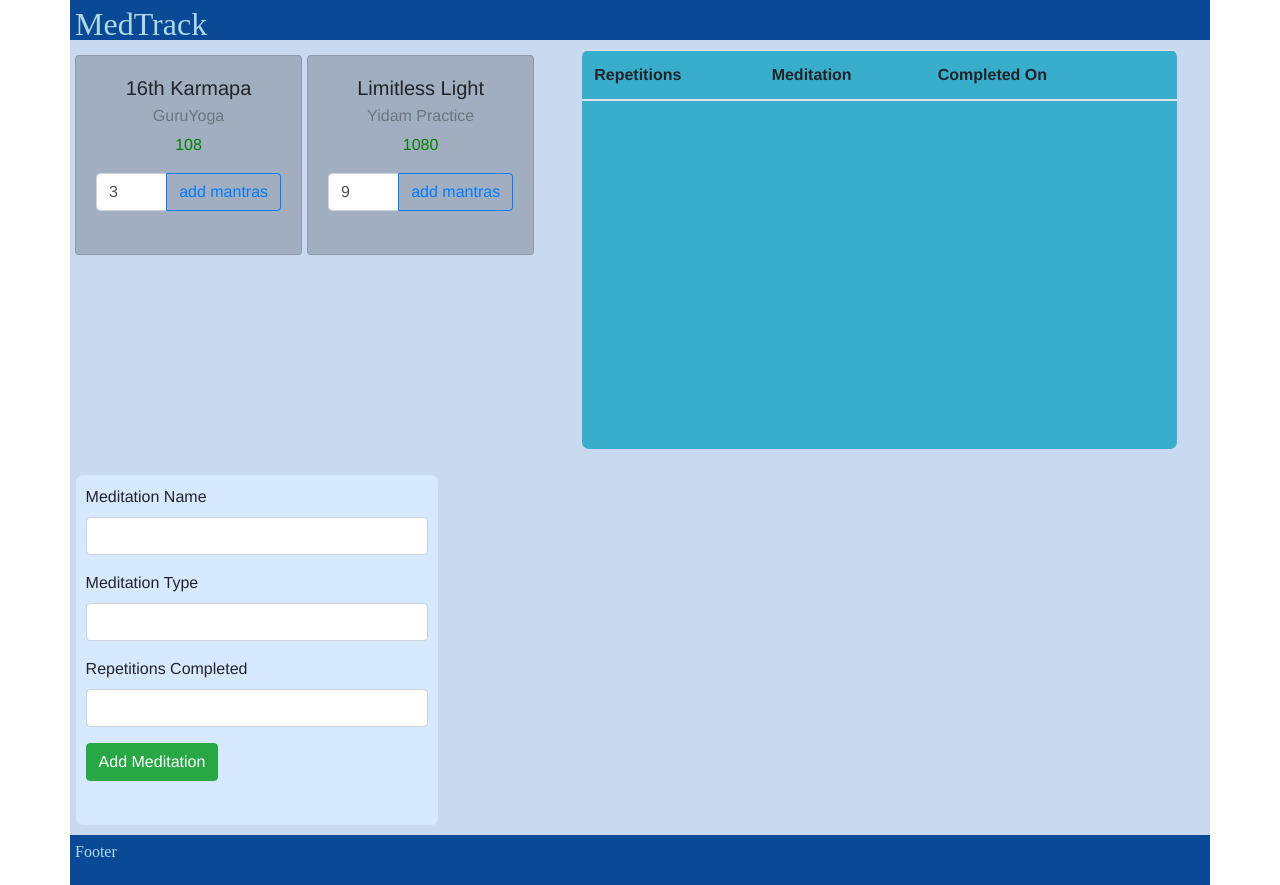
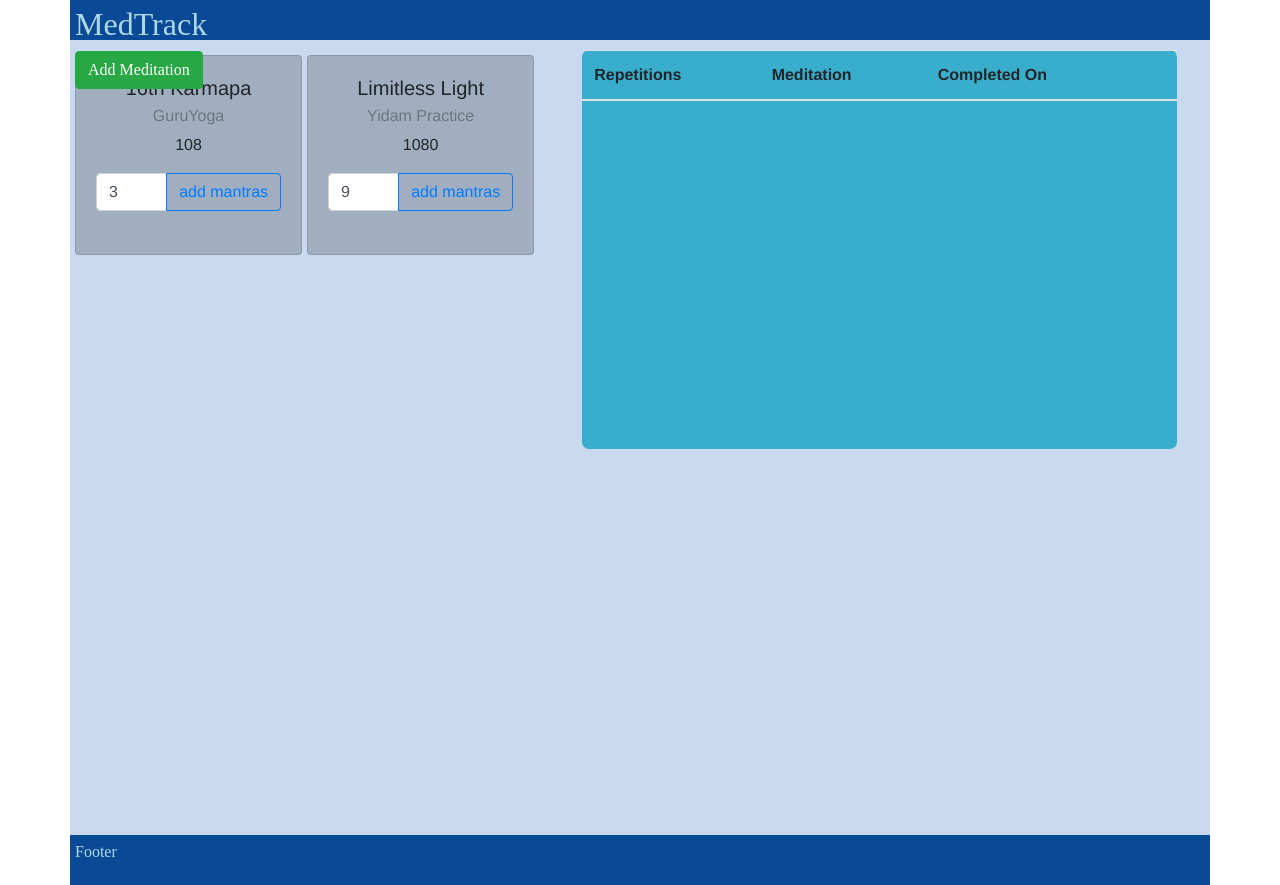
Before and after one commit to Adash/medtrack2, a React (Create React App) app: page / in a window 1280 px wide. Built offline with nearby package versions, Linux system fonts and the light colour scheme.

Commit message:
added form toggle button

```diff
--- a/src/App.css
+++ b/src/App.css
@@ -36,6 +36,7 @@
   width: 97%;
   background-color: #D6E9FF;
   border-radius: 7px;
+  z-index: 9;
 }
 
 .footer {
--- a/src/App.js
+++ b/src/App.js
@@ -13,6 +13,7 @@ class App extends Component {
     this.handleNewValueChange = this.handleNewValueChange.bind(this);
     this.removeHistoryItem = this.removeHistoryItem.bind(this);
     this.handleFormSubmit = this.handleFormSubmit.bind(this);
+    this.toggleForm = this.toggleForm.bind(this);
   }
 
   state = {
@@ -50,6 +51,7 @@ class App extends Component {
 
       this.setState({
           meditations: medClone,
+          showForm: false,
       });
     }
   }
@@ -64,7 +66,7 @@ class App extends Component {
     });
   }
 
-    handleFormSubmit(input) {
+  handleFormSubmit(input) {
     const repetitions = parseInt(input.repetitions, 10)
     const newMeditation = {
       meditationName: input.name,
@@ -84,6 +86,12 @@ class App extends Component {
     });
   }
 
+  toggleForm() {
+    this.setState({
+      showForm: !this.state.showForm
+    })
+  }
+
 
   render() {
     const { meditations } = this.state;
@@ -93,6 +101,13 @@ class App extends Component {
       <div className="App container">
         <header className="header">
         <h2>MedTrack</h2>
+        <button
+          type="button"
+          class="btn btn-success"
+          onClick={ this.toggleForm }
+        >
+          Add Meditation
+        </button>
         </header>
         <MeditationTrackerBox
           meditations= { meditations }
@@ -105,9 +120,12 @@ class App extends Component {
           removeLine={ this.removeHistoryItem }
           test={this.handleFormSubmit}
         />
-        <FormElement
-          handleFormSubmit={ this.handleFormSubmit }
-        />
+        { this.state.showForm ?
+          <FormElement
+            handleFormSubmit={ this.handleFormSubmit }
+          />
+          : null
+        }
         <footer className="footer"> Footer  </footer>
       </div>
     );
--- a/src/MeditationTrackerBox.js
+++ b/src/MeditationTrackerBox.js
@@ -37,7 +37,7 @@ class MeditationTrackerBox extends Component {
               { thisMed.meditationName } </h5>
             <h6 className='card-subtitle mb-2 text-muted'>
               { this.props.meditations[key].meditationType } </h6>
-            <p className='card-text' style={{color: 'green'}}>
+            <p className='card-text' >
               { this.props.meditations[key].repetitions } </p>
 
             <div className="input-group mb-3">
```
